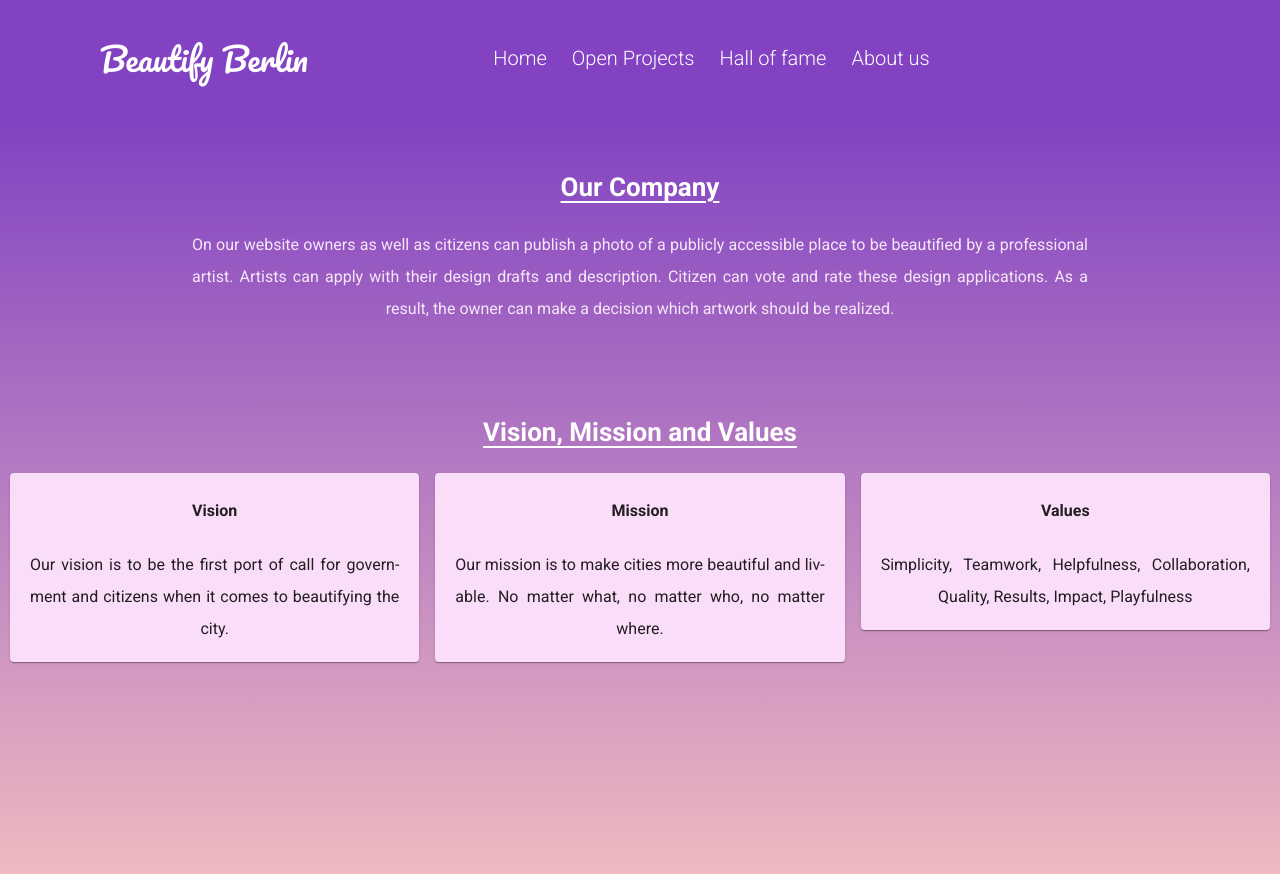
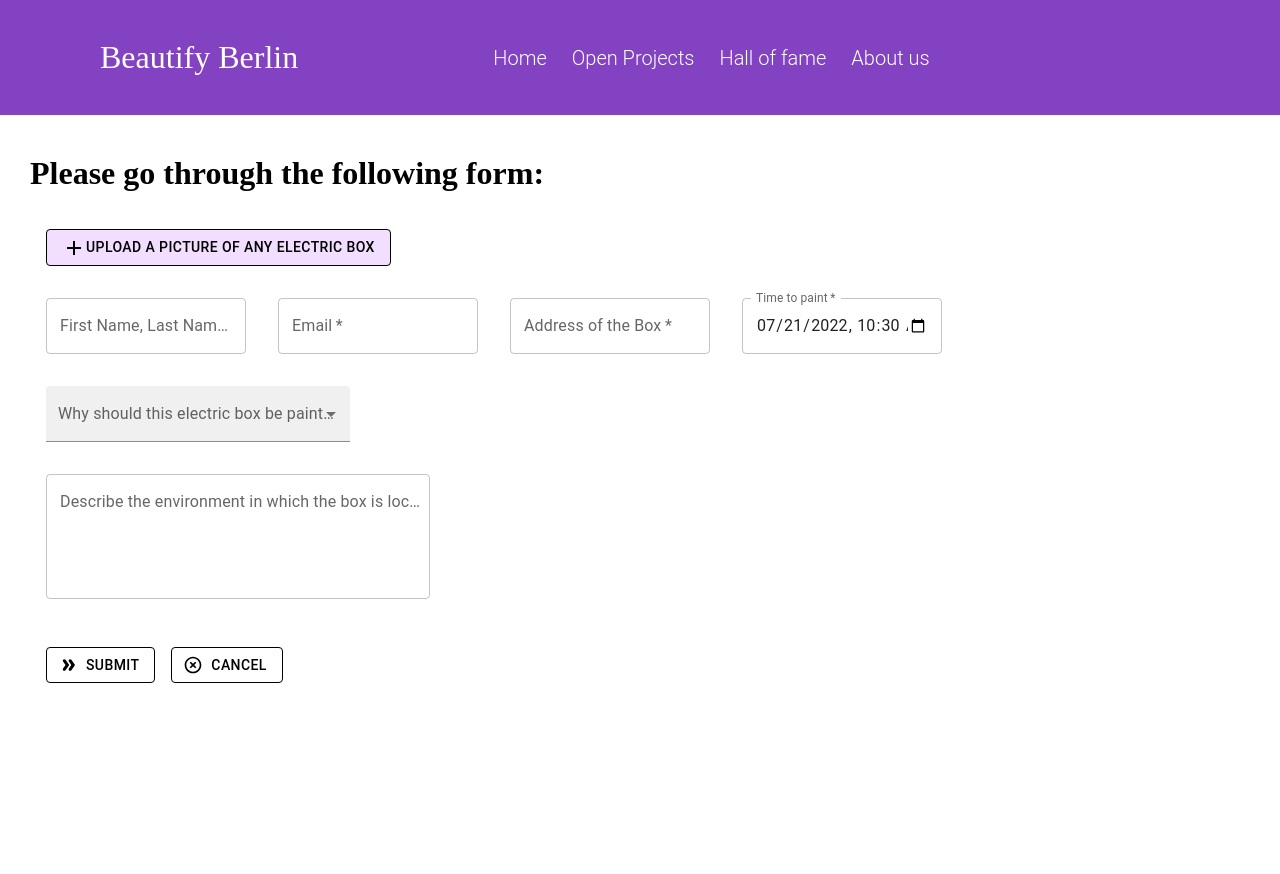
Before and after one commit to TechLabs-Berlin/st22-beautify-berlin, a React (Create React App) app in the folder beautifyberlin/: page / in a window 1280 px wide. Shown: the top 874 px of the page. After the commit the page ends 800 px from the top, so only its background shows below. Built offline with nearby package versions, Linux system fonts and the light colour scheme.

Commit message:
run test

```diff
--- a/beautifyberlin/package.json
+++ b/beautifyberlin/package.json
@@ -39,5 +39,6 @@
       "last 1 firefox version",
       "last 1 safari version"
     ]
-  }
+  },
+  "homepage": "."
 }
--- a/beautifyberlin/public/index.html
+++ b/beautifyberlin/public/index.html
@@ -1,37 +1,5 @@
 <!DOCTYPE html>
 <html lang="en">
-  <head>
-    <meta charset="utf-8" />
-    <meta name="viewport" content="width=device-width, initial-scale=1" />
-    <meta name="theme-color" content="#000000" />
-    <meta
-      name="description"
-      content="Web site created using create-react-app"
-    />
-    <link rel="preconnect" href="https://fonts.gstatic.com" crossorigin />
-    <link
-      <link
-      href="https://fonts.googleapis.com/css2?family=Josefin+Sans:wght@100;200;400&family=Lora:ital,wght@1,500&family=Pacifico&family=Roboto+Serif:ital,opsz,wght@0,8..144,300;0,8..144,400;1,8..144,400&family=Varela&display=swap"
-      rel="stylesheet"
-    />
-    <link
-      rel="stylesheet"
-      href="https://cdnjs.cloudflare.com/ajax/libs/font-awesome/6.1.1/css/all.min.css"
-      integrity="sha512-KfkfwYDsLkIlwQp6LFnl8zNdLGxu9YAA1QvwINks4PhcElQSvqcyVLLD9aMhXd13uQjoXtEKNosOWaZqXgel0g=="
-      crossorigin="anonymous"
-      referrerpolicy="no-referrer"
-    />
-    <link
-      rel="stylesheet"
-      href="https://fonts.googleapis.com/css?family=Roboto:300,400,500,700&display=swap"
-    />
-    <style>
-      * {
-        font-family: "Roboto";
-      }
-    </style>
-    <title>Beautify Berlin Webpage</title>
-  </head>
   <body>
     <noscript>You need to enable JavaScript to run this app.</noscript>
     <div id="root"></div>
--- a/beautifyberlin/src/App.js
+++ b/beautifyberlin/src/App.js
@@ -1,12 +1,12 @@
 import TopBar from "./components/topbar/TopBar";
-import AboutUs from "./pages/AboutUs/AboutUs";
+import NewBox from "./pages/NewBox/NewBoxes";
 
 function App() {
   return (
     <div className="head">
       <>
         <TopBar />
-        <AboutUs />
+        <NewBox />
       </>
     </div>
   );
```
